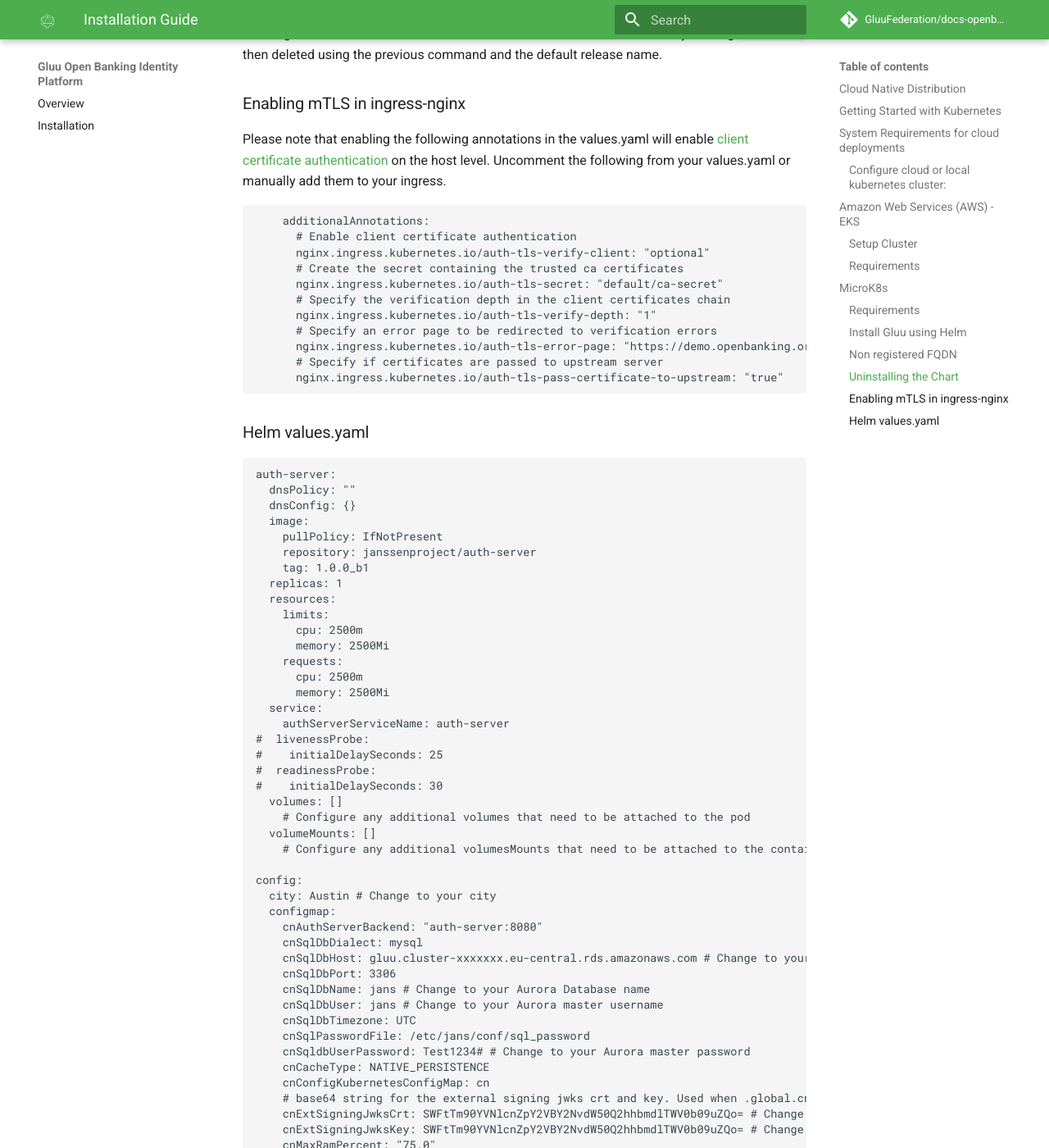
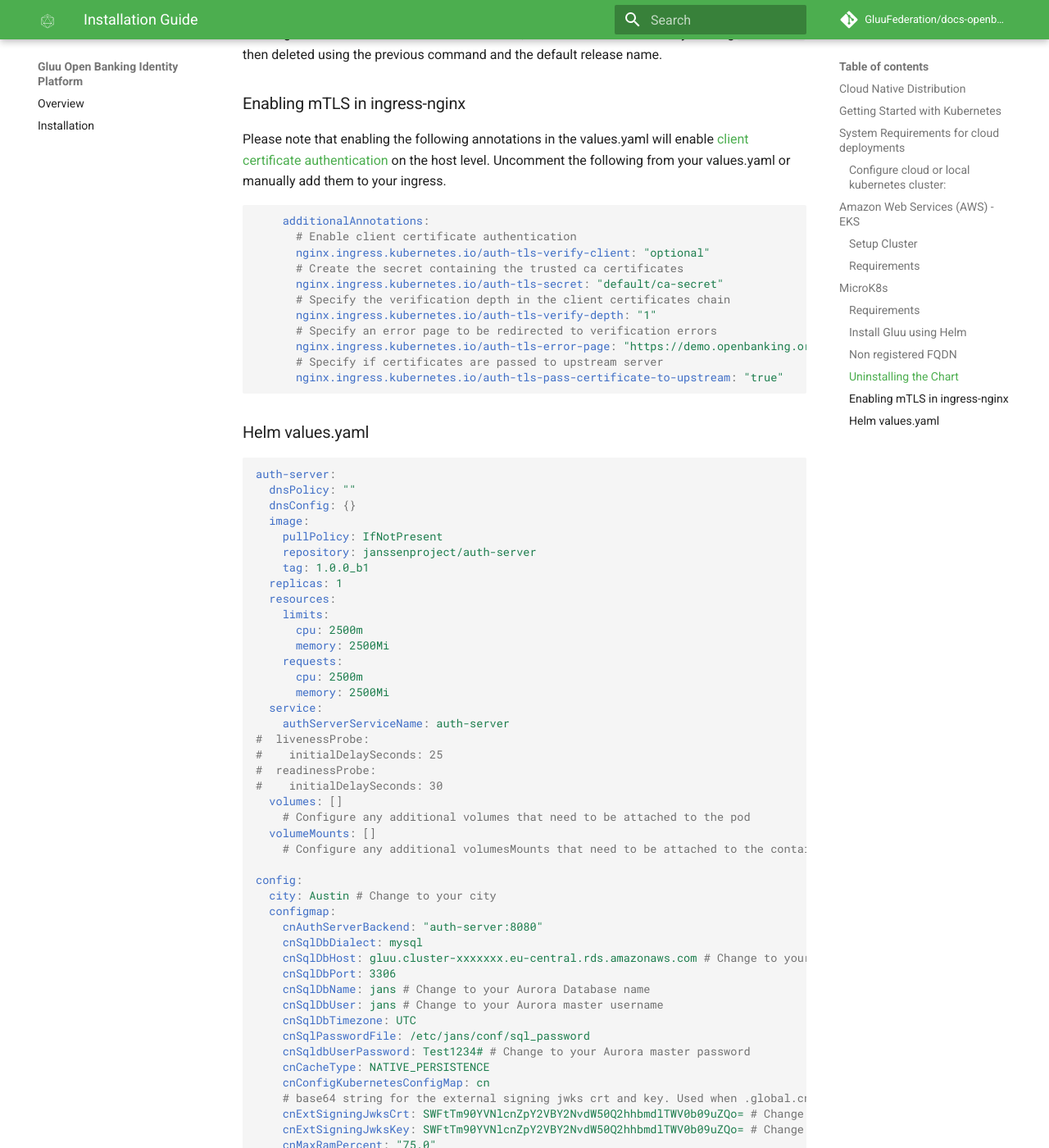
Before and after one commit to GluuFederation/docs-openbanking-prod, an MkDocs documentation site: the page built from docs/source/install-cn.md, in a window 1280 px wide and 1400 px high, scrolled down 2704 px. Shown: the whole window at 82% size. Built offline with MkDocs 1.6.1 and Material for MkDocs 9.7.7, drawn with Linux system fonts in a browser that asks for light colours; comment, search, counter and statistics services are not loaded; some of the changed text lies outside the part shown.

Commit message:
docs: fix code block type

````diff
--- a/docs/source/install-cn.md
+++ b/docs/source/install-cn.md
@@ -113,7 +113,7 @@ If during installation the release was not defined, release name is checked by r
 
 Please note that enabling the following annotations in the values.yaml will enable  [client certificate authentication](https://kubernetes.github.io/ingress-nginx/user-guide/nginx-configuration/annotations/#client-certificate-authentication) on the host level. Uncomment the following from your values.yaml or manually add them to your ingress.
 
-```helmyaml
+```yaml
     additionalAnnotations:
       # Enable client certificate authentication
       nginx.ingress.kubernetes.io/auth-tls-verify-client: "optional"
@@ -130,7 +130,7 @@ Please note that enabling the following annotations in the values.yaml will enab
 
 ### Helm values.yaml
 
-```helmyaml
+```yaml
 auth-server:
   dnsPolicy: ""
   dnsConfig: {}
````
